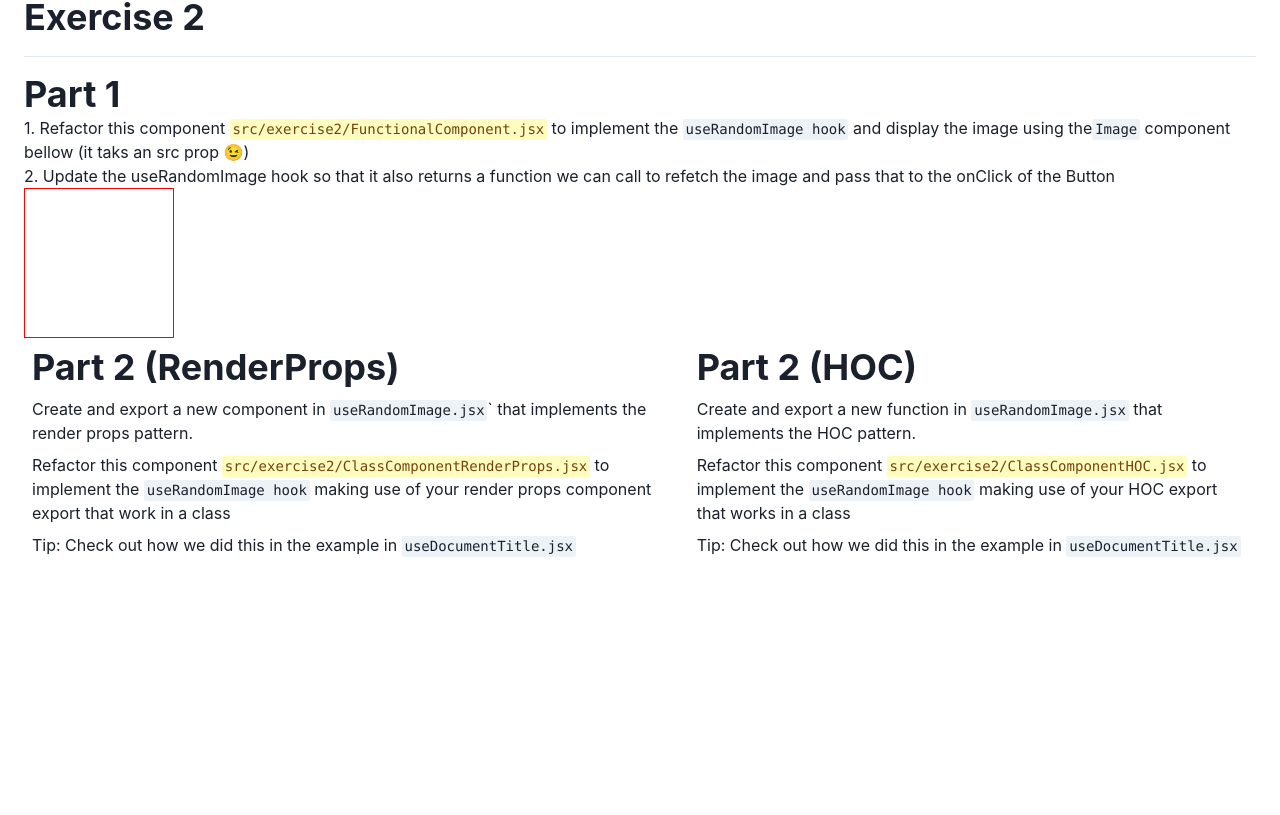
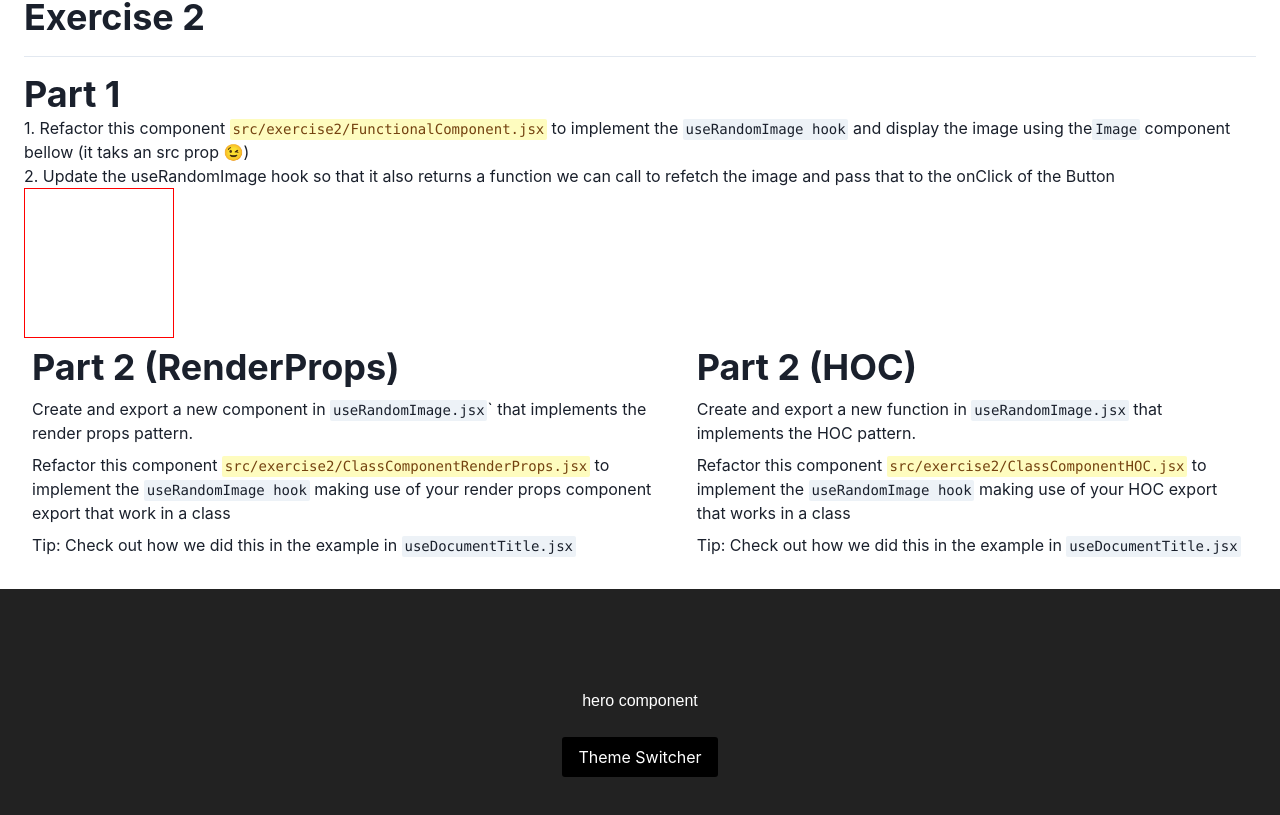
Before and after one commit to ric9176/refactor-to-modern-patterns-workshop, a React (Create React App) app: page / in a window 1280 px wide. Shown: the part 573-1388 px from the top of the page. Before the commit the page ends 1162 px from the top, so only its background shows below. Built offline with nearby package versions, Linux system fonts and the light colour scheme; no server answers.

Commit message:
Add excercise for context

```diff
--- a/package.json
+++ b/package.json
@@ -14,6 +14,7 @@
     "react-dom": "^17.0.2",
     "react-icons": "^4.2.0",
     "react-scripts": "4.0.3",
+    "styled-components": "^5.2.3",
     "web-vitals": "^1.0.1"
   },
   "scripts": {
--- a/src/App.jsx
+++ b/src/App.jsx
@@ -6,6 +6,7 @@ import {
 } from './example';
 import Excercise1 from './exercise1';
 import Excercise2 from './exercise2';
+import ThemedApp from './exerciseContext/ThemedApp';
 import { Box, VStack, StackDivider, Heading } from '@chakra-ui/react';
 
 function App() {
@@ -33,6 +34,8 @@ function App() {
           <Excercise2 />
         </Box>
       </VStack>
+
+      <ThemedApp />
     </>
   );
 }
--- /dev/null
+++ b/src/exerciseContext/Button.jsx
@@ -0,0 +1,18 @@
+import React from "react";
+import styled from "styled-components";
+
+const StyledButton = styled.button`
+  padding: 8px 16px;
+  border-radius: 3px;
+  border: none;
+  background-color: black;
+  color: white;
+`;
+
+const Button = ({ onClick, children, ...rest }) => (
+  <StyledButton onClick={onClick} {...rest}>
+    {children}
+  </StyledButton>
+);
+
+export default Button;
--- /dev/null
+++ b/src/exerciseContext/Hero.jsx
@@ -0,0 +1,27 @@
+import React from 'react'
+import styled from 'styled-components'
+
+const Wrapper = styled("div")`
+  padding: 100px 200px;
+  display: flex;
+  align-items: center;
+  justify-content: center;
+  flex-direction: column;
+  background-color: ${({theme}) => theme.background};
+`
+
+const Heading = styled.h1`
+  text-align: center;
+  font-family: Arial, Helvetica, sans-serif;
+  color: ${({theme}) => theme.foreground};
+  margin-bottom: 24px;
+`
+
+const Hero = ({children}) => (
+  <Wrapper>
+    <Heading>hero component</Heading>
+    {children}
+  </Wrapper>
+)
+
+export default Hero;
--- /dev/null
+++ b/src/exerciseContext/ThemeProvider.jsx
@@ -0,0 +1,27 @@
+import React from 'react';
+import themes from '../theme';
+import { ThemeProvider as StyledProvider } from 'styled-components';
+
+const ThemeContext = React.createContext();
+
+export const ThemeProvider = ({ children }) => {
+  const [theme, setTheme] = React.useState('dark');
+  const toggleTheme = () => setTheme(theme === 'dark' ? 'light' : 'dark');
+
+  return (
+    <ThemeContext.Provider value={{ toggleTheme }}>
+      <StyledProvider theme={themes[theme]}>{children}</StyledProvider>
+    </ThemeContext.Provider>
+  );
+};
+
+export const useTheme = () => {
+  const context = React.useContext(ThemeContext);
+  if (context === undefined) {
+    throw new Error('useTheme must be used within a ThemeProvider');
+  }
+
+  return context;
+};
+
+export default ThemeProvider;
--- /dev/null
+++ b/src/exerciseContext/ThemedApp.jsx
@@ -0,0 +1,16 @@
+import React from 'react';
+import Button from './Button';
+import Hero from './Hero';
+import { useTheme } from './ThemeProvider';
+
+const ThemedApp = () => {
+  const { toggleTheme } = useTheme();
+
+  return (
+    <Hero>
+      <Button onClick={toggleTheme}>Theme Switcher</Button>
+    </Hero>
+  );
+};
+
+export default ThemedApp;
--- a/src/index.js
+++ b/src/index.js
@@ -2,22 +2,19 @@ import React from 'react';
 import ReactDOM from 'react-dom';
 import './index.css';
 import App from './App';
-import reportWebVitals from './reportWebVitals';
 import { ChakraProvider } from '@chakra-ui/react';
 import { CounterProvider } from './CounterContext';
+import ThemeProvider from './exerciseContext/ThemeProvider';
 
 ReactDOM.render(
   <React.StrictMode>
     <ChakraProvider>
       <CounterProvider>
-        <App />
+        <ThemeProvider>
+          <App />
+        </ThemeProvider>
       </CounterProvider>
     </ChakraProvider>
   </React.StrictMode>,
   document.getElementById('root'),
 );
-
-// If you want to start measuring performance in your app, pass a function
-// to log results (for example: reportWebVitals(console.log))
-// or send to an analytics endpoint. Learn more: https://bit.ly/CRA-vitals
-reportWebVitals();
--- a/src/reportWebVitals.js
+++ /dev/null
@@ -1,13 +0,0 @@
-const reportWebVitals = onPerfEntry => {
-  if (onPerfEntry && onPerfEntry instanceof Function) {
-    import('web-vitals').then(({ getCLS, getFID, getFCP, getLCP, getTTFB }) => {
-      getCLS(onPerfEntry);
-      getFID(onPerfEntry);
-      getFCP(onPerfEntry);
-      getLCP(onPerfEntry);
-      getTTFB(onPerfEntry);
-    });
-  }
-};
-
-export default reportWebVitals;
--- /dev/null
+++ b/src/theme.js
@@ -0,0 +1,12 @@
+const themes = {
+  light: {
+    foreground: '#000000',
+    background: '#eeeeee',
+  },
+  dark: {
+    foreground: '#ffffff',
+    background: '#222222',
+  },
+};
+
+export default themes;
```
Also changed, not shown: 1 other file (tests, documents, lock files or other folders).
